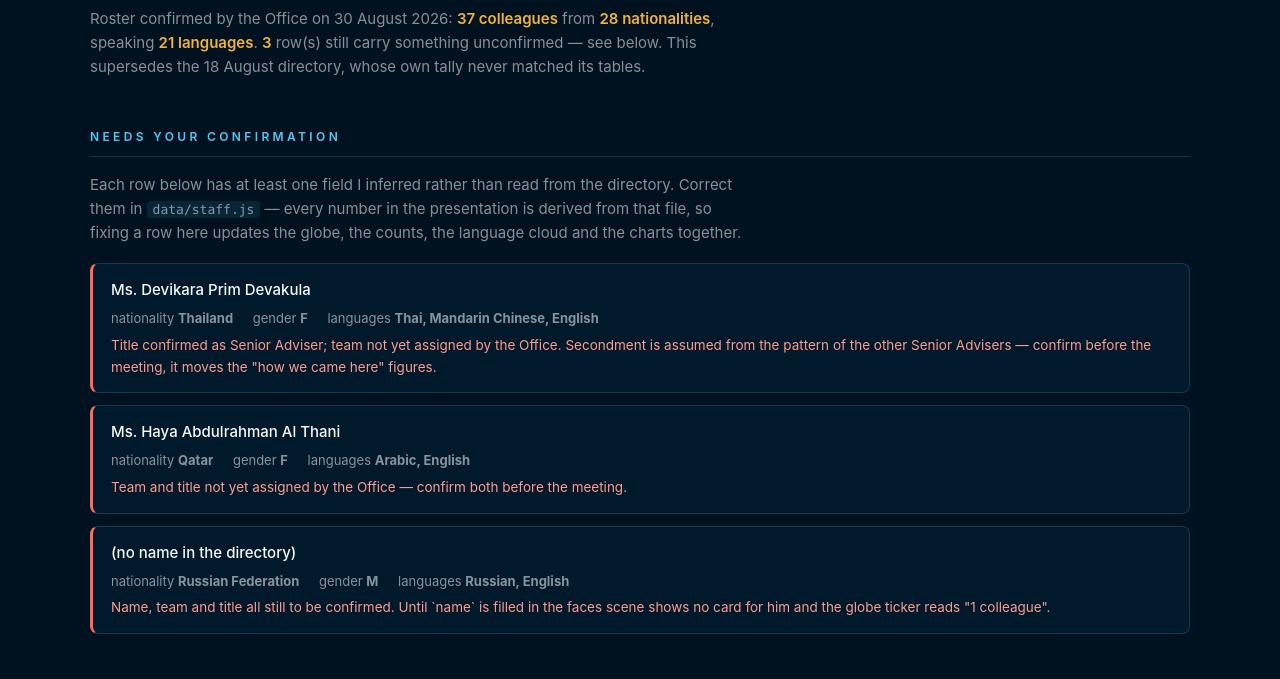
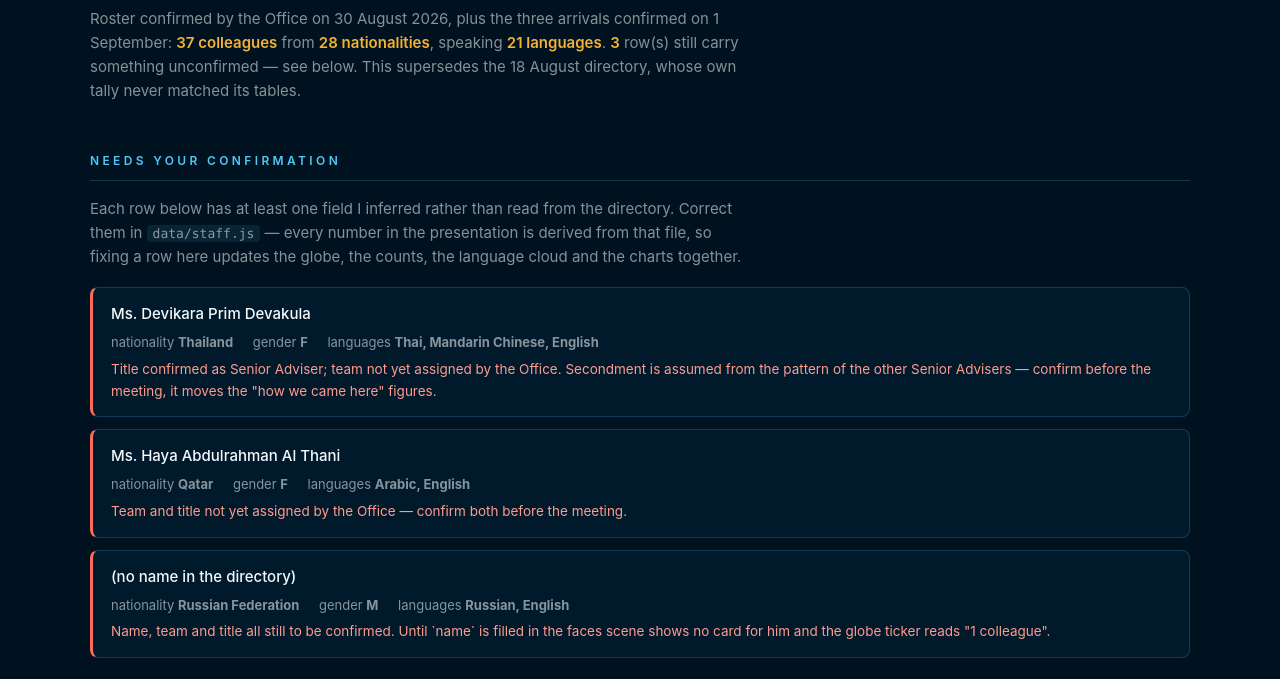
Before and after one commit to MafiAtUN/opga-welcome, a website: page verify.html in a window 1280 px wide. Shown: the part 99-778 px from the top of the page. Drawn offline with Linux system fonts and the light colour scheme.

Commit message:
Bring the comments back in line with a thirty-seven person office
Four places still described the roster as it was before the 1 September
arrivals. None of them changes what runs — they are comments and one lede —
but a comment that has quietly gone wrong is worse than no comment, because
the next person believes it.

  - src/globe.js said membership was resolved against "~30 nations". It is 28,
    and the number is exact rather than approximate: it is the set we have
    staff from.
  - src/derive.js explained the Americas split as "ten of the thirty-four".
    Still ten, now of thirty-seven.
  - src/main.js explained the cut regional-group panel as a judgement about a
    "36-person office". The narration note beside it already said 37.
  - verify.html opened with "Roster confirmed by the Office on 30 August 2026:
    37 colleagues", which credits that date with three rows it did not carry.
    It now names both confirmations.

npm run figures and npm run check both clear.

Co-Authored-By: Claude Opus 5 (1M context) <noreply@anthropic.com>

```diff
--- a/src/derive.js
+++ b/src/derive.js
@@ -161,7 +161,7 @@ export const REGION_SWEEP = [
   { label: 'Southeast Asia & Oceania',
     test: (c) => ['Malaysia', 'Indonesia', 'Thailand', 'Australia'].includes(c) },
   { label: 'Europe',        test: (c) => ['Germany', 'Spain', 'Norway', 'Ireland', 'United Kingdom', 'Türkiye', 'France', 'Russian Federation'].includes(c) },
-  // Split in two: as one bucket the Americas held ten of the thirty-four and
+  // Split in two: as one bucket the Americas held ten of the thirty-seven and
   // wrapped into a wall of cards while every other panel showed four to six.
   { label: 'North America', test: (c) => ['United States', 'Canada'].includes(c) },
   { label: 'Latin America & the Caribbean',
--- a/src/globe.js
+++ b/src/globe.js
@@ -6,7 +6,7 @@
 //  the light pillars, the great-circle arcs to UN Headquarters, and a fresnel
 //  atmosphere.
 //
-//  Country membership is resolved with d3.geoContains against the ~30 nations
+//  Country membership is resolved with d3.geoContains against the 28 nations
 //  we actually care about (bounding-box rejected first), which is exact and
 //  far cheaper than testing every country in the atlas.
 // ═══════════════════════════════════════════════════════════════════════════
--- a/src/main.js
+++ b/src/main.js
@@ -855,7 +855,7 @@ function scenePriorities(tl, i) {
 //
 // Two panels, not three. The third used to break the Office down by UN
 // regional group, and a ring reading "4" over the African Group is a fact
-// about a 36-person office that reads on a screen as a judgement about it.
+// about a 37-person office that reads on a screen as a judgement about it.
 // The claim worth making — that all five groups are now here — is one
 // sentence, and the voice makes it over the close instead.
 //
--- a/verify.html
+++ b/verify.html
@@ -137,7 +137,8 @@ const $ = (s) => document.querySelector(s);
 const esc = (v) => String(v ?? '—').replace(/[<>&]/g, (c) => ({ '<': '&lt;', '>': '&gt;', '&': '&amp;' }[c]));
 
 $('#lede').innerHTML =
-  `Roster confirmed by the Office on 30 August 2026: <b>${STAFF.length} colleagues</b> ` +
+  `Roster confirmed by the Office on 30 August 2026, plus the three arrivals ` +
+  `confirmed on 1 September: <b>${STAFF.length} colleagues</b> ` +
   `from <b>${D.STATS.countries} nationalities</b>, speaking <b>${D.STATS.languages} languages</b>. ` +
   (D.unverified.length
     ? `<b>${D.unverified.length}</b> row(s) still carry something unconfirmed — see below.`
```
